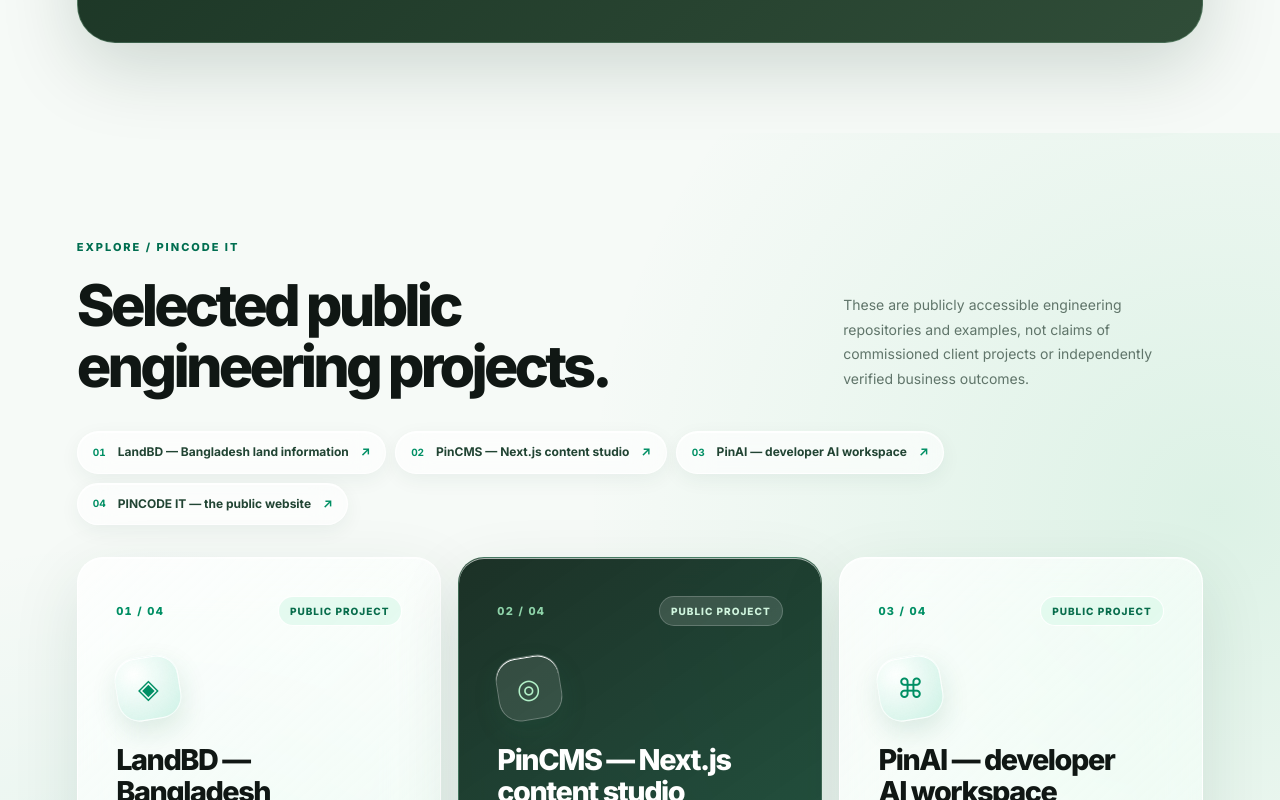
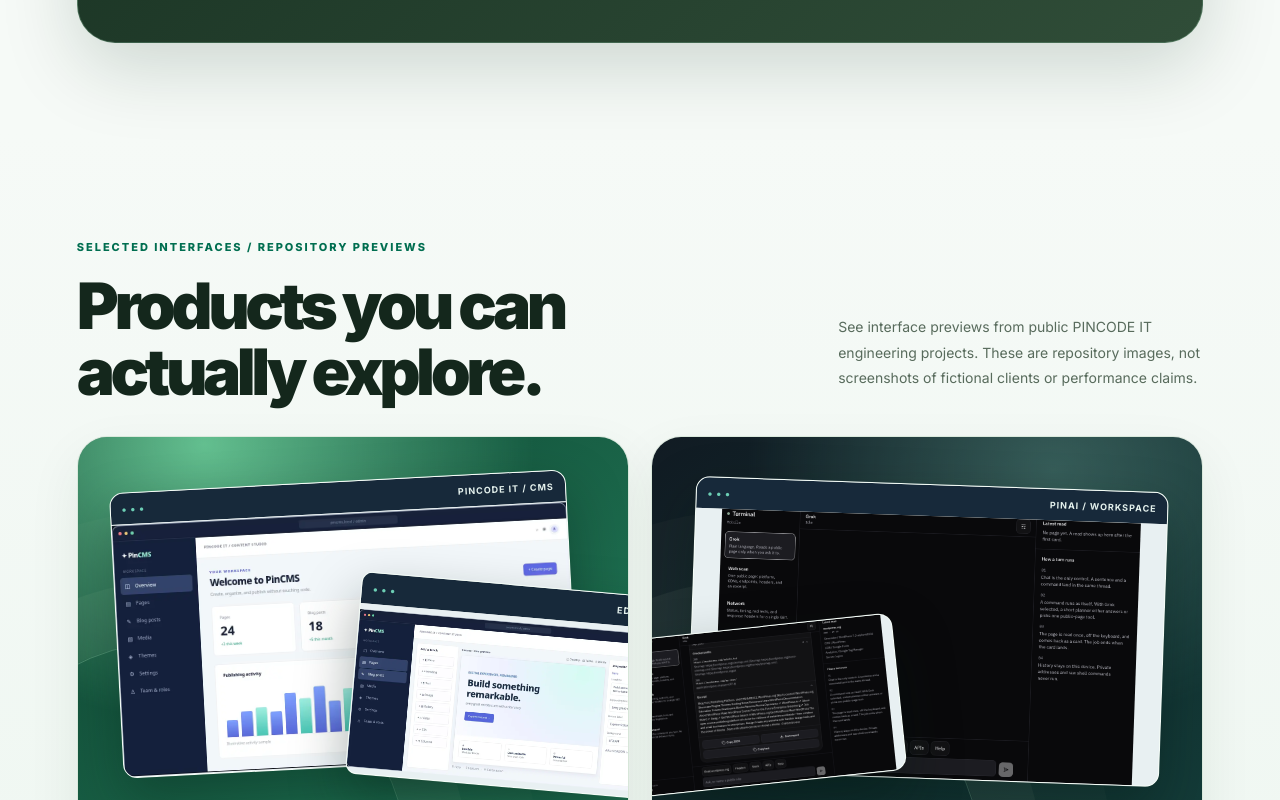
Before and after one commit to omarreact/pincode, a Next.js app: page /work in a window 1280 px wide. Shown: the part 1240-2040 px from the top of the page. Built offline with nearby package versions, Linux system fonts and the light colour scheme.

Commit message:
perf: scope portfolio gallery and CSS to Work route; use all verified preview assets

```diff
--- a/app/work/page.tsx
+++ b/app/work/page.tsx
@@ -1,5 +1,6 @@
 import type { Metadata } from "next";
 import { MarketingPage } from "@/components/marketing/MarketingPage";
+import { ProjectShowcase } from "@/components/marketing/ProjectShowcase";
 
 export const metadata: Metadata = {
   title: "Selected Engineering Work & Public Projects",
@@ -8,7 +9,7 @@ export const metadata: Metadata = {
 };
 
 export default function WorkPage() {
-  return <MarketingPage data={{
+  return <MarketingPage feature={<ProjectShowcase />} data={{
     eyebrow: "PINCODE IT / OUR WORK",
     title: "Proof belongs in the product.",
     intro: "Explore public engineering work, architecture and practical delivery approaches. Client references are shared only with permission.",
@@ -26,6 +27,8 @@ export default function WorkPage() {
       {
         id: "pincms",
         title: "PinCMS — Next.js content studio",
+        image: "/images/projects/pincms-themes.webp",
+        imageAlt: "PinCMS theme-management interface preview from the public repository",
         body: "Content editing and page-building interfaces from an open development project. Explore the public source and repository screenshots to understand its current scope.",
         tag: "PUBLIC PROJECT",
         href: "https://github.com/omarreact/PinCMS",
```
